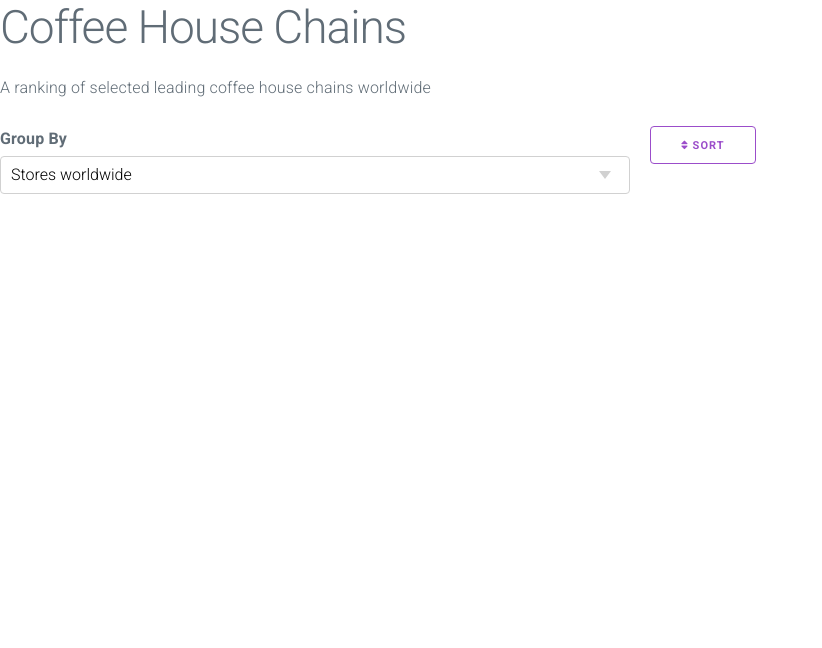
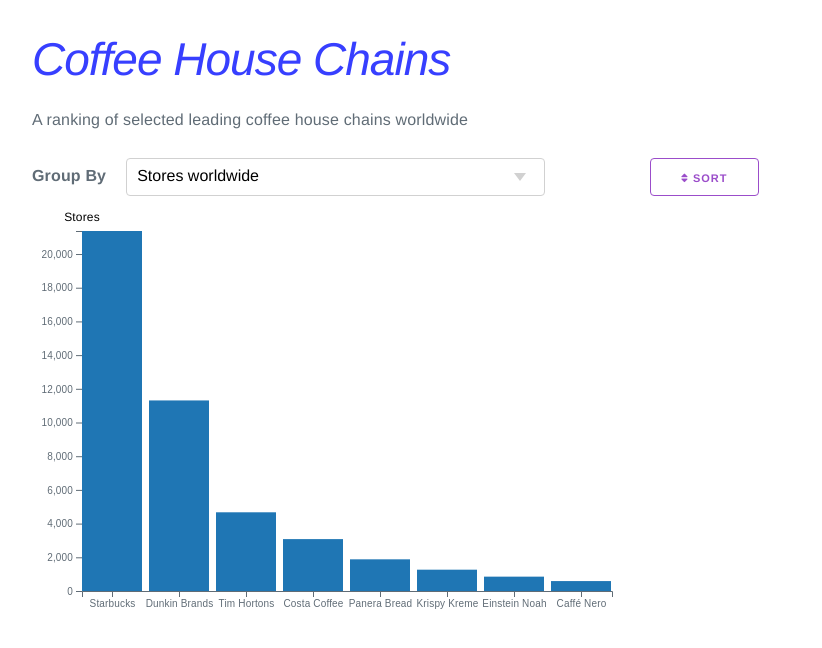
Before and after one commit to Shirley817950/accessible-coffee-house-chains, a plain HTML site: page index.html in a window 1280 px wide. Shown: the whole page, without its empty margins (0-822 px from the left). Drawn offline with nearby package versions, Linux system fonts and the light colour scheme; the site is published under a folder, as on GitHub Pages, so addresses that start at the root find nothing.

Commit message:
Directory Change

```diff
--- a/index.html
+++ b/index.html
@@ -28,11 +28,11 @@
       href="https://cdnjs.cloudflare.com/ajax/libs/milligram/1.4.1/milligram.css"
     />
 
-    <link rel="stylesheet" href="/style.css" />
+    <link rel="stylesheet" href="./style.css" />
 
     <!-- import the webpage's javascript file -->
     <script src="https://d3js.org/d3.v6.min.js"></script>
-    <script src="/solution.js" defer></script>
+    <script src="./solution.js" defer></script>
   </head>
   <body>
     <h1>Coffee House Chains</h1>
```
